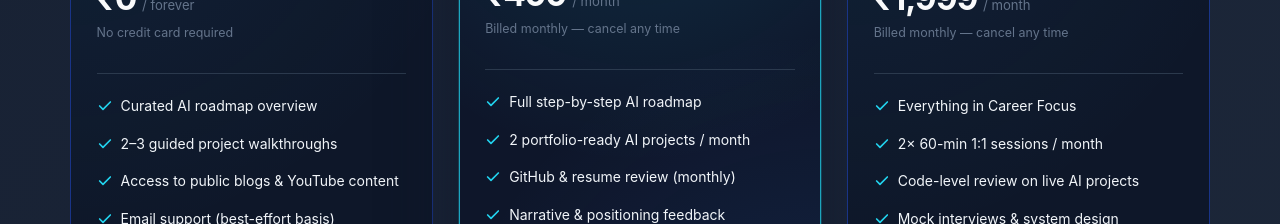
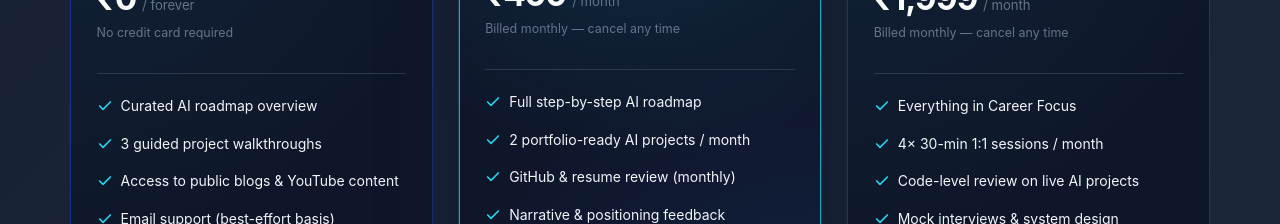
Before and after one commit to RzLetsCode/portfolio, a Next.js app: page /portfolio/ in a window 1280 px wide. Shown: the part 4400-4624 px from the top of the page. Built offline with nearby package versions, Linux system fonts and the light colour scheme.

Commit message:
Update guided project walkthroughs count in Pricing

```diff
--- a/components/Pricing.tsx
+++ b/components/Pricing.tsx
@@ -25,7 +25,7 @@ const plans = [
     ctaPrimary: false,
     features: [
       { label: 'Curated AI roadmap overview', included: true },
-      { label: '2–3 guided project walkthroughs', included: true },
+      { label: '3 guided project walkthroughs', included: true },
       { label: 'Access to public blogs & YouTube content', included: true },
       { label: 'Email support (best-effort basis)', included: true },
       { label: '1:1 mentorship sessions', included: false },
@@ -77,7 +77,7 @@ const plans = [
     ctaPrimary: false,
     features: [
       { label: 'Everything in Career Focus', included: true },
-      { label: '2\u00d7 60-min 1:1 sessions / month', included: true },
+      { label: '4\u00d7 30-min 1:1 sessions / month', included: true },
       { label: 'Code-level review on live AI projects', included: true },
       { label: 'Mock interviews & system design', included: true },
       { label: 'Targeted strategy for roles / companies', included: true },
```
